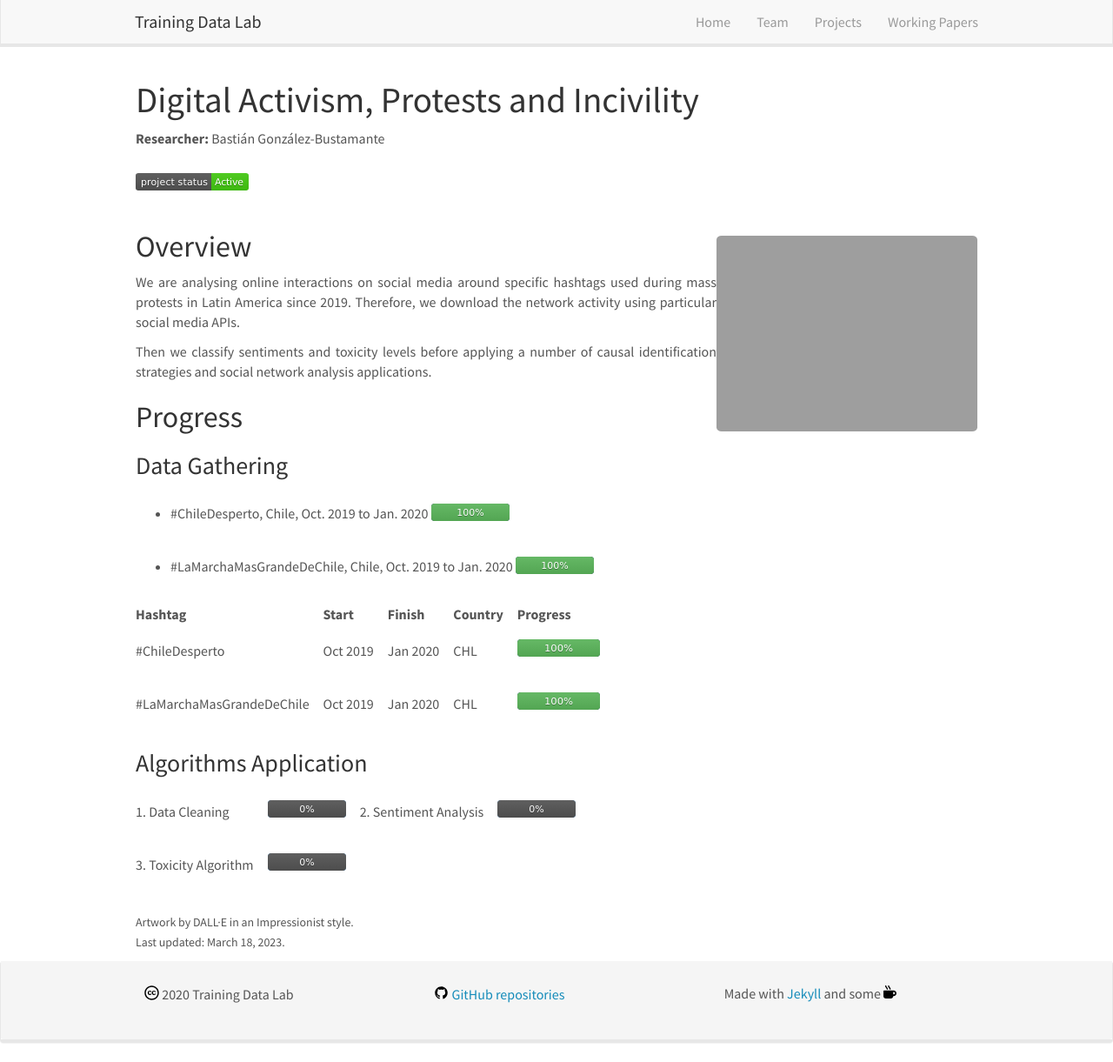
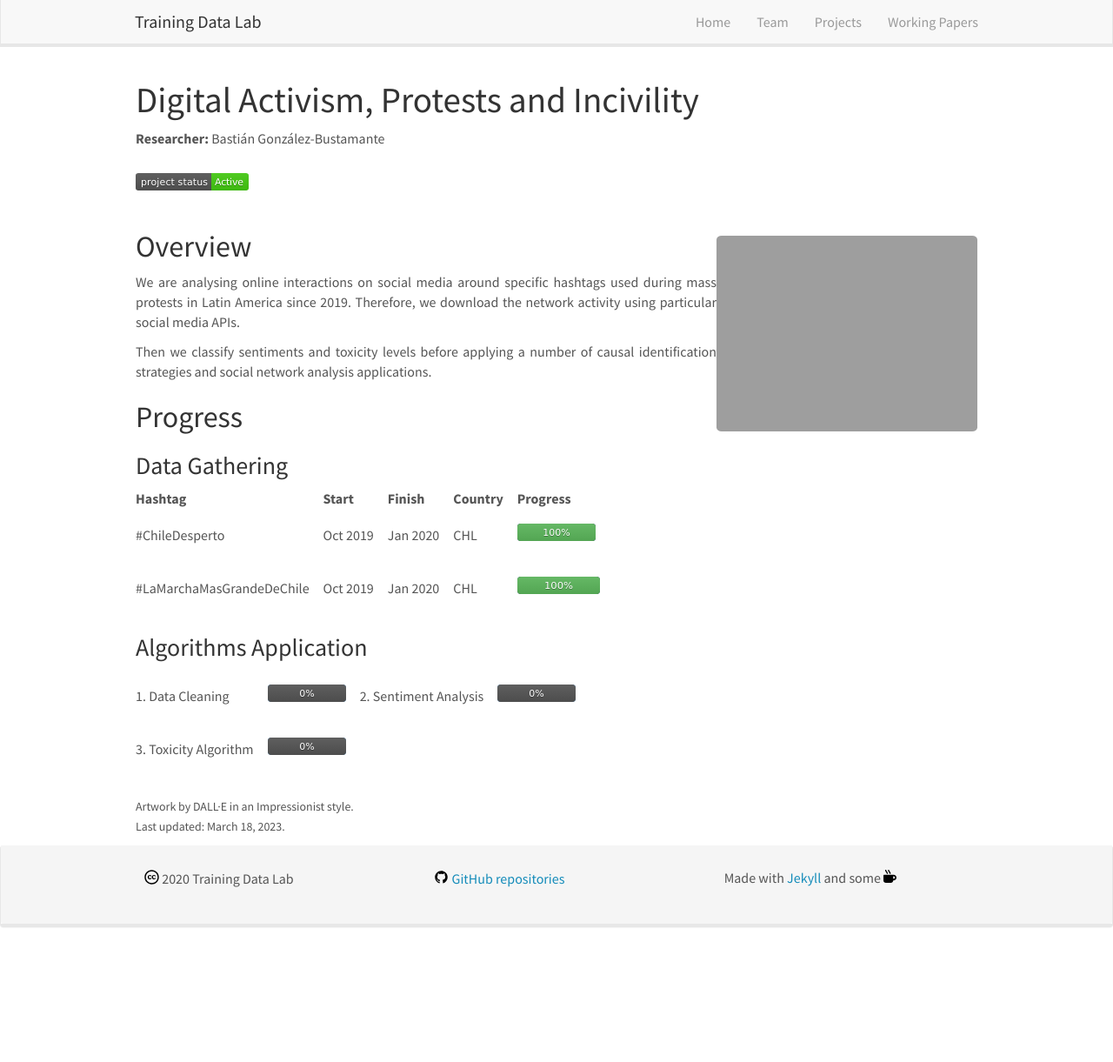
Before and after one commit to training-datalab/old-training-datalab.com, a Jekyll site: the page built from _pages/digital-activism-protests-and-incivility.md, in a window 1280 px wide and 1221 px high. Shown: the whole window at 87% size. Built offline with Jekyll 4.4.1, drawn with Linux system fonts in a browser that asks for light colours; nearby versions of some CDN libraries.

Commit message:
Update digital-activism-protests-and-incivility.md

```diff
--- a/_pages/digital-activism-protests-and-incivility.md
+++ b/_pages/digital-activism-protests-and-incivility.md
@@ -24,12 +24,9 @@
 
 ### Data Gathering
 
-- #ChileDesperto, Chile, Oct. 2019 to Jan. 2020 ![100%]({{ site.url }}{{ site.baseurl }}/badges/progress_bar/100.svg)
-- #LaMarchaMasGrandeDeChile, Chile, Oct. 2019 to Jan. 2020 ![100%]({{ site.url }}{{ site.baseurl }}/badges/progress_bar/100.svg)
-
 | Hashtag | &nbsp;&nbsp;&nbsp;&nbsp;&nbsp; | Start | &nbsp;&nbsp;&nbsp;&nbsp;&nbsp; | Finish | &nbsp;&nbsp;&nbsp;&nbsp;&nbsp; | Country | &nbsp;&nbsp;&nbsp;&nbsp;&nbsp; | Progress |
 |---|---|---|---|---|---|---|---|---|
-| #ChileDesperto | &nbsp;&nbsp;&nbsp;&nbsp;&nbsp; | Oct 2019 | &nbsp;&nbsp;&nbsp;&nbsp;&nbsp; | Jan 2020 | &nbsp;&nbsp;&nbsp;&nbsp;&nbsp; | CHL | &nbsp;&nbsp;&nbsp;&nbsp;&nbsp; | <img src="{{ site.url }}{{ site.baseurl }}/badges/progress_bar/100.svg" alt="Progress Bar" height="20" width="95" /> |
+| #ChileDesperto | &nbsp;&nbsp;&nbsp;&nbsp;&nbsp; | Oct 2019 | &nbsp;&nbsp;&nbsp;&nbsp;&nbsp; | Jan 2020 | &nbsp;&nbsp;&nbsp;&nbsp;&nbsp; | CHL | &nbsp;&nbsp;&nbsp;&nbsp;&nbsp; | ![100%]({{ site.url }}{{ site.baseurl }}/badges/progress_bar/100.svg) |
 | #LaMarchaMasGrandeDeChile | &nbsp;&nbsp;&nbsp;&nbsp;&nbsp; | Oct 2019 | &nbsp;&nbsp;&nbsp;&nbsp;&nbsp; | Jan 2020 | &nbsp;&nbsp;&nbsp;&nbsp;&nbsp; | CHL | &nbsp;&nbsp;&nbsp;&nbsp;&nbsp; | <img src="{{ site.url }}{{ site.baseurl }}/badges/progress_bar/100.svg" alt="Progress Bar" height="20" width="95" /> |
 
 ### Algorithms Application
```
